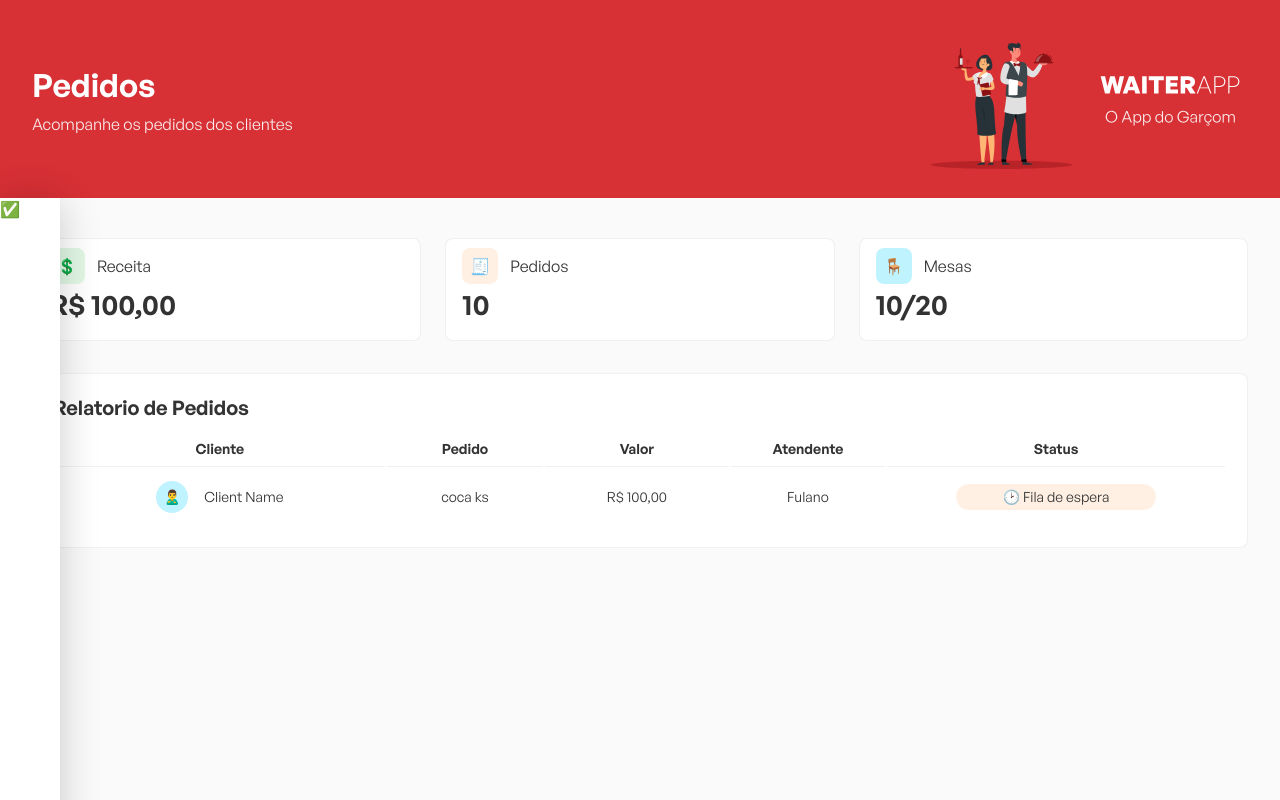
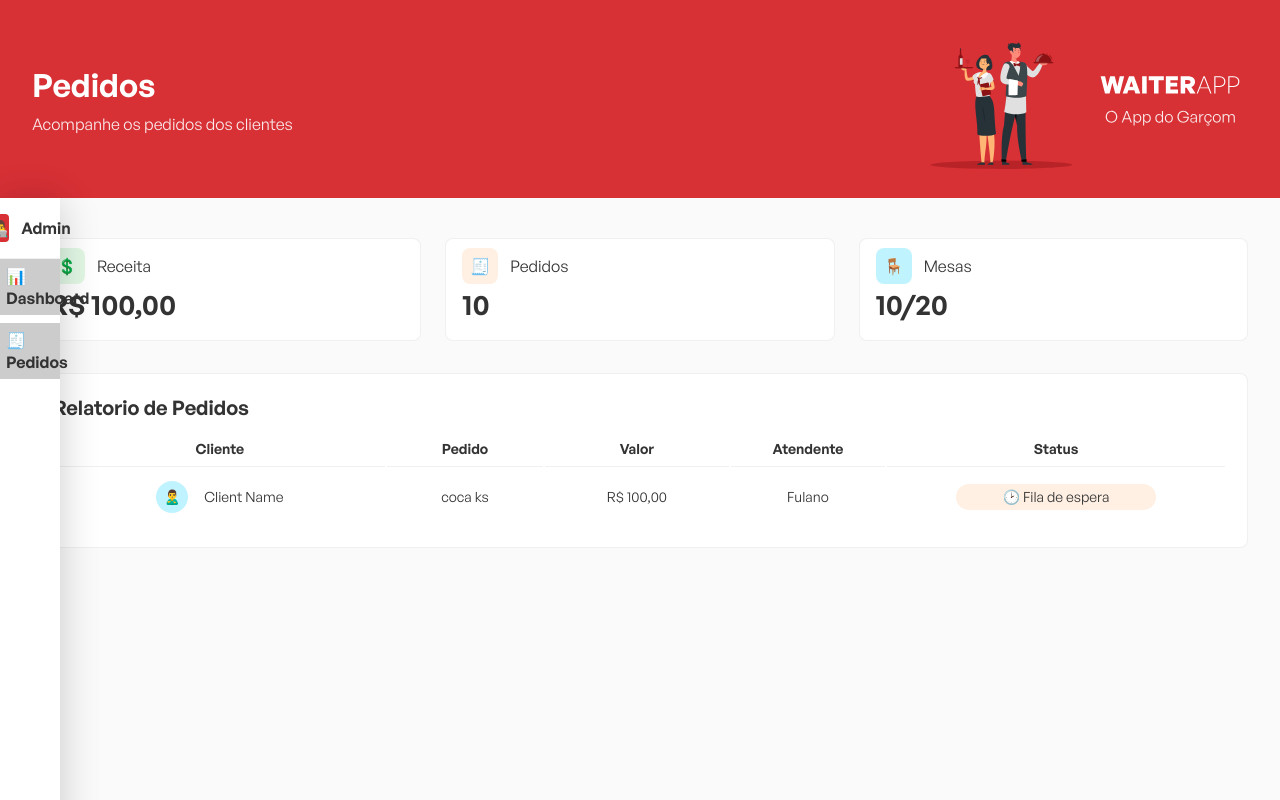
Before and after one commit to Augusto9237/waiter-app-web, a React (Vite) app: page / in a window 1280 px wide. Built offline with nearby package versions, Linux system fonts and the light colour scheme.

Commit message:
in progress

```diff
--- a/src/components/Admin/SideBar/index.tsx
+++ b/src/components/Admin/SideBar/index.tsx
@@ -1,5 +1,23 @@
-import { Container } from "./styles";
+import { Container, HeaderSideBar, SideBarBody } from "./styles";
 
 export default function SideBar() {
-  return <Container>✅</Container>;
+  return (
+    <Container>
+      <HeaderSideBar>
+        <span>👨‍💻</span>
+        <strong>Admin</strong>
+      </HeaderSideBar>
+      <SideBarBody>
+        <div className="sidebarIconItem">
+          <span>📊</span>
+          <strong>Dashboard</strong>
+        </div>
+
+        <div className="sidebarIconItem">
+          <span>🧾</span>
+          <strong>Pedidos</strong>
+        </div>
+      </SideBarBody>
+    </Container>
+  );
 }
--- a/src/components/Admin/SideBar/styles.ts
+++ b/src/components/Admin/SideBar/styles.ts
@@ -5,6 +5,7 @@ export const Container = styled.div`
   width: 60px;
   min-height: 100vh;
   display: flex;
+  flex-direction: column;
   background: #ffff;
   box-shadow: 0px 4px 40px rgba(0, 0, 0, 0.2);
 
@@ -12,3 +13,34 @@ export const Container = styled.div`
     width: 250px;
   }
 `;
+
+export const HeaderSideBar = styled.header`
+  display: flex;
+  gap: 12px;
+  justify-content: center;
+  align-items: center;
+  padding: 16px;
+  border-bottom: 1px solid rgba(204, 204, 204, 0.3);
+
+  span {
+    display: flex;
+    align-items: center;
+    justify-content: center;
+    width: 28px;
+    height: 28px;
+
+    background: #d73035;
+    border-radius: 4px;
+  }
+`;
+
+export const SideBarBody = styled.div`
+  display: flex;
+  flex-direction: column;
+  gap: 8px;
+
+  .sidebarIconItem {
+    padding: 6px;
+    background: #cccccc;
+  }
+`;
```
